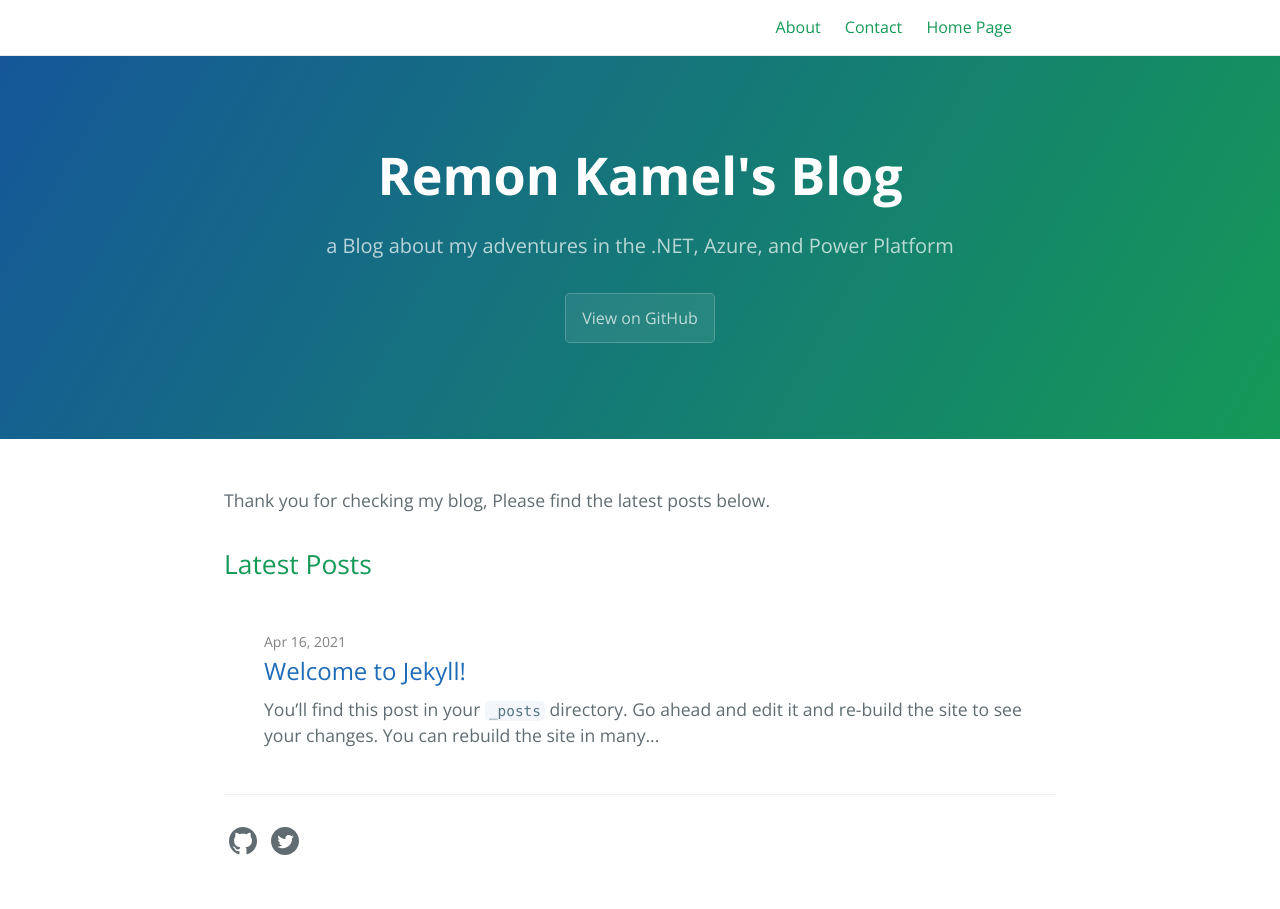
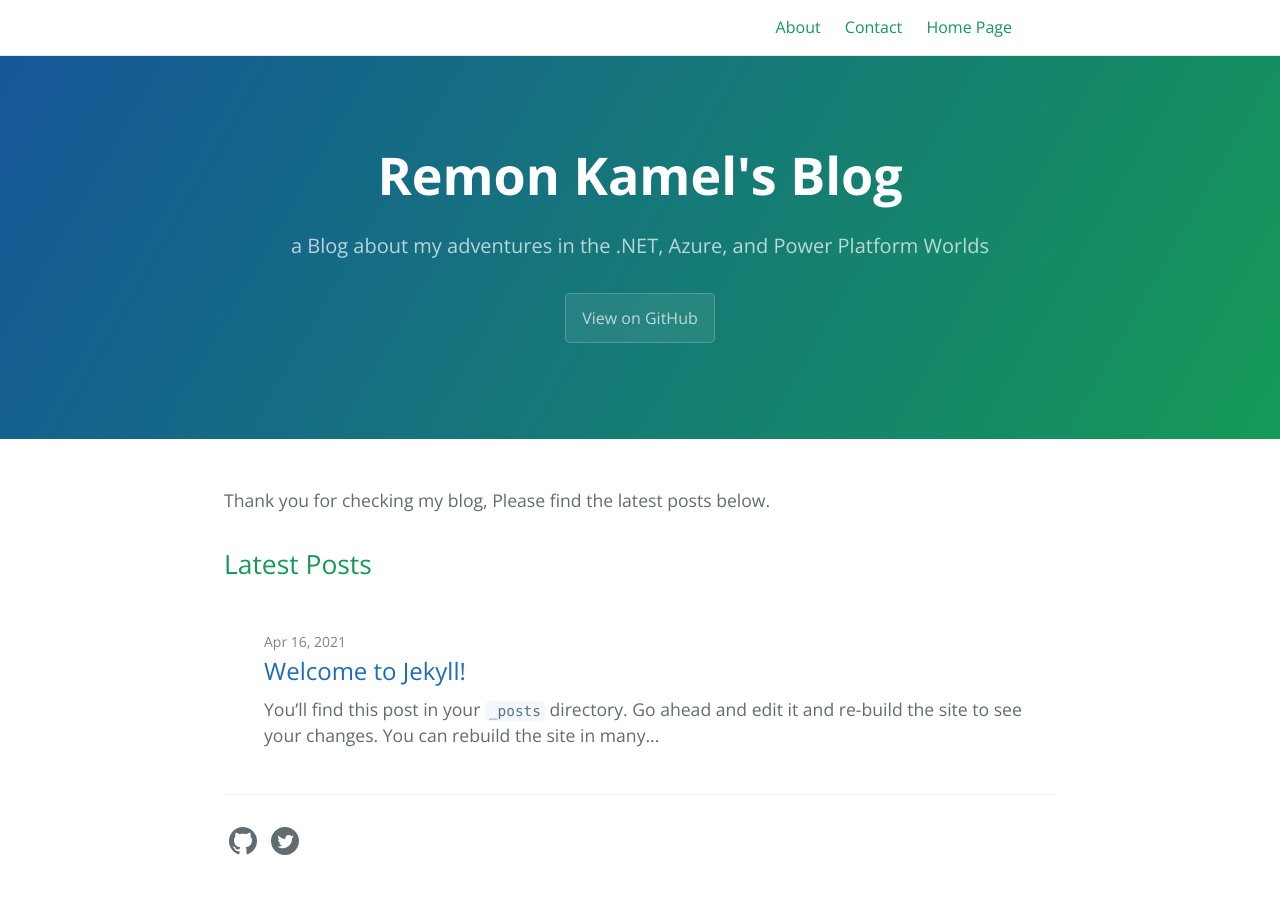
Before and after one commit to harryremon/blog, a Jekyll site: the page built from index.md, in a window 1280 px wide. Built offline with Jekyll 4.4.1, drawn with Linux system fonts in a browser that asks for light colours.

Commit message:
fixing description

```diff
--- a/_config.yml
+++ b/_config.yml
@@ -21,7 +21,7 @@
 title: Remon Kamel's Blog
 email: rkamel@hotmail.com
 description: >- # this means to ignore newlines until "baseurl:"
-  a Blog about my adventures in the .NET, Azure, and Power Platform
+  a Blog about my adventures in the .NET, Azure, and Power Platform Worlds
 baseurl: "/blog" # the subpath of your site, e.g. /blog
 url: "https://remonkamel.com" # the base hostname & protocol for your site, e.g. http://example.com
 twitter_username: harryremon
```
